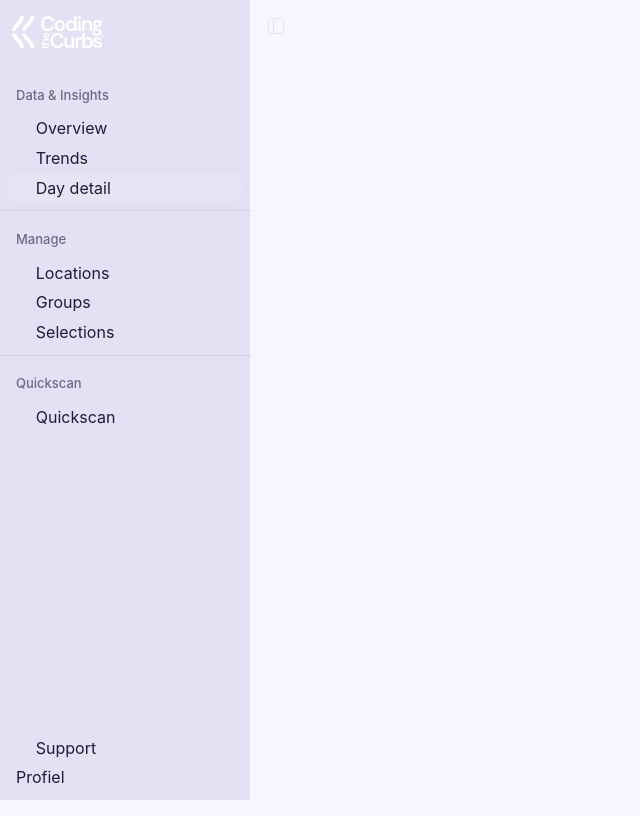
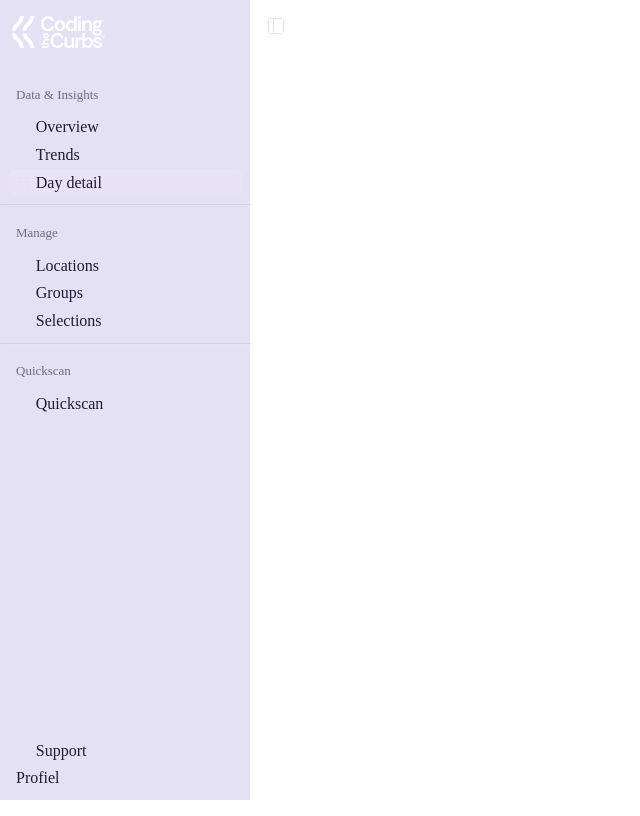
Before and after one commit to fdnd-agency/quickscandashboard, a SvelteKit app: page /dashboard/daydetail in a window 1280 px wide. Shown: the whole page, without its empty margins (0-640 px from the left). Built offline with nearby package versions, Linux system fonts and the light colour scheme.

Commit message:
fix global style #54

```diff
--- a/src/stylesheet.css
+++ b/src/stylesheet.css
@@ -1,8 +1,3 @@
-body {
-        background-color: var(--background);
-    font-family: "Inter", system-ui, sans-serif;
-}
-
 
     :root {
     --background: hsl(247, 82%, 98%);
@@ -35,3 +30,20 @@ body {
     --chart-5: hsl(318, 79%, 70%);
 }
 }
+
+@font-face {
+  font-family: 'Poppins-Regular';
+  src: url('/src/lib/assets/Poppins/Poppins-Regular.ttf');
+}
+
+:global(*) {
+  padding: 0;
+  margin: 0;
+  font-family: 'Poppins-Regular', sans-serif;
+}
+
+:global(body) {
+  margin: 0;
+  background: var(--background);
+  margin: 0 0 0 15em;
+}
```
